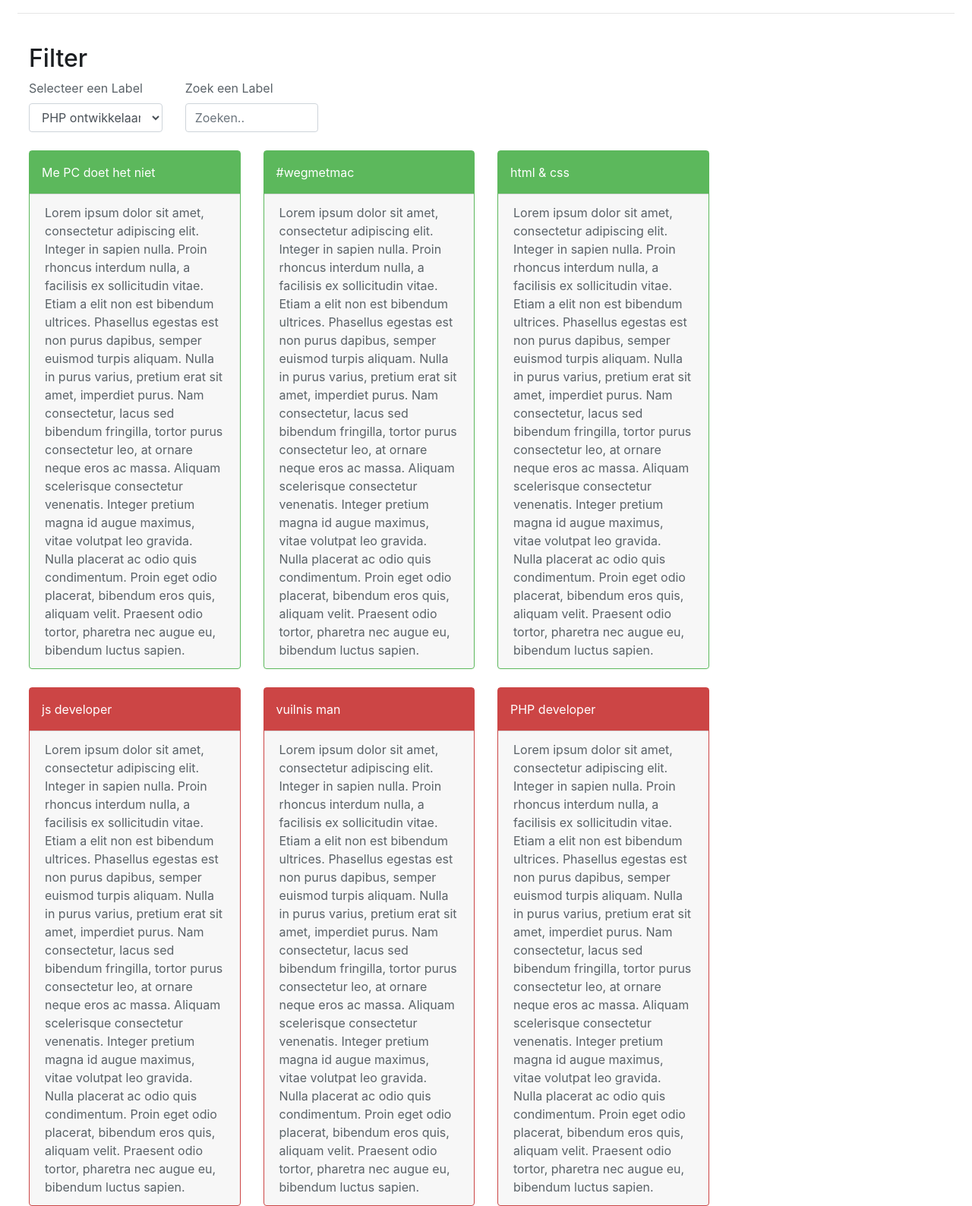
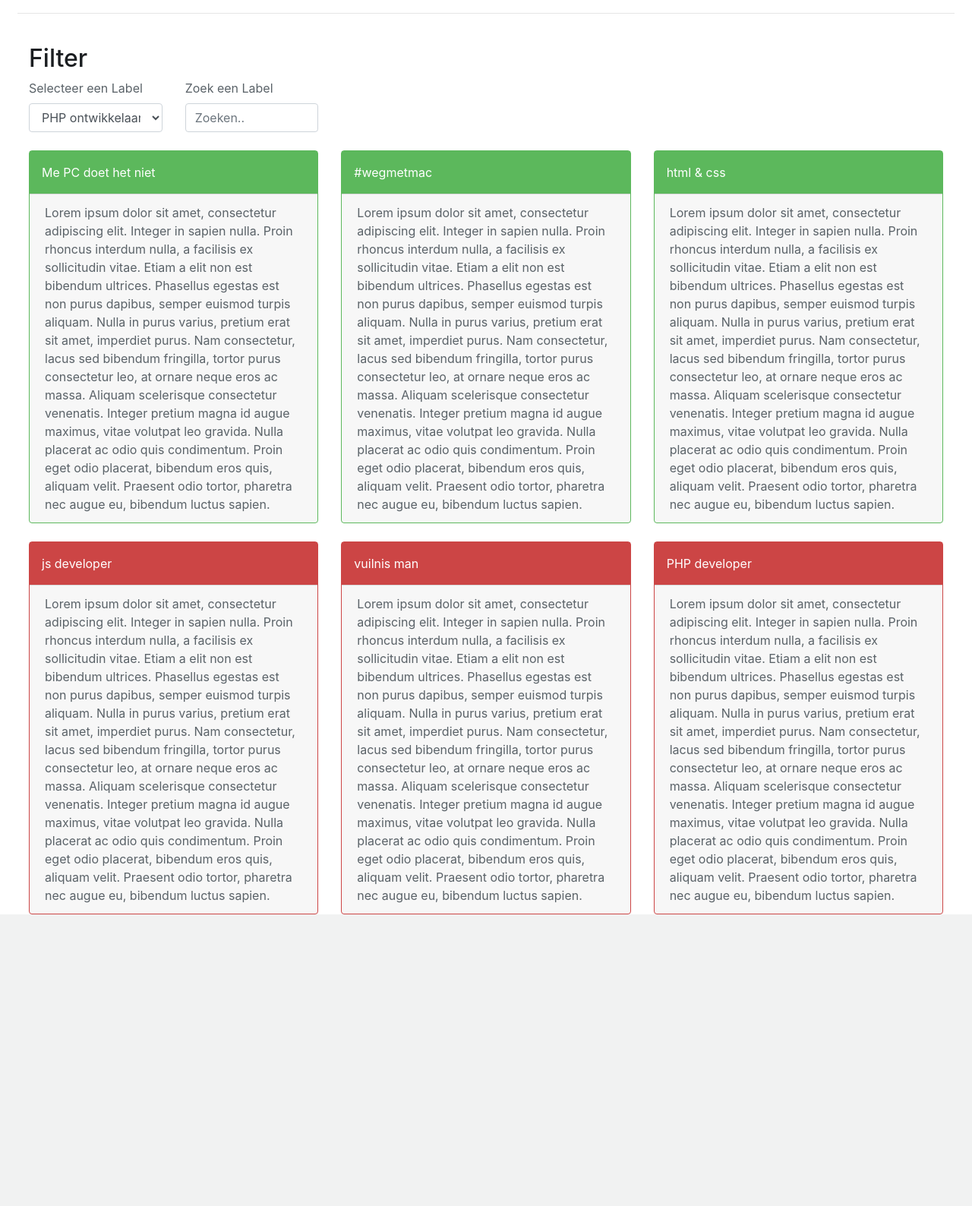
Before and after one commit to Mrzicokiller/DIFjobs, a PHP site: page /pages/jobs.php in a window 1280 px wide. Shown: the part 142-1730 px from the top of the page at 76% size. After the commit the page ends 1346 px from the top, so only its background shows below. Run offline with PHP 8.4, Linux system fonts and the light colour scheme.

Commit message:
updated style

```diff
--- a/pages/jobs.php
+++ b/pages/jobs.php
@@ -48,7 +48,7 @@
     </div>
 
     <div class="row mt-lg-4 ml-sm-2 mr-sm-2">
-        <div class="col-lg-3">
+        <div class="col-lg-4">
             <div class="card card-green">
                 <div class="card-heading">
                     <div class="row px-sm-3 py-sm-3">
@@ -71,7 +71,7 @@
             </div>
         </div>
 
-        <div class="col-lg-3">
+        <div class="col-lg-4">
             <div class="card card-green">
                 <div class="card-heading">
                     <div class="row px-sm-3 py-sm-3">
@@ -94,7 +94,7 @@
             </div>
         </div>
 
-        <div class="col-lg-3">
+        <div class="col-lg-4">
             <div class="card card-green">
                 <div class="card-heading">
                     <div class="row px-sm-3 py-sm-3">
@@ -119,7 +119,7 @@
     </div>
 
     <div class="row mt-lg-4 ml-sm-2 mr-sm-2">
-        <div class="col-lg-3">
+        <div class="col-lg-4">
             <div class="card card-red">
                 <div class="card-heading">
                     <div class="row px-sm-3 py-sm-3">
@@ -142,7 +142,7 @@
             </div>
         </div>
 
-        <div class="col-lg-3">
+        <div class="col-lg-4">
             <div class="card card-red">
                 <div class="card-heading">
                     <div class="row px-sm-3 py-sm-3">
@@ -165,7 +165,7 @@
             </div>
         </div>
 
-        <div class="col-lg-3">
+        <div class="col-lg-4">
             <div class="card card-red">
                 <div class="card-heading">
                     <div class="row px-sm-3 py-sm-3">
```
